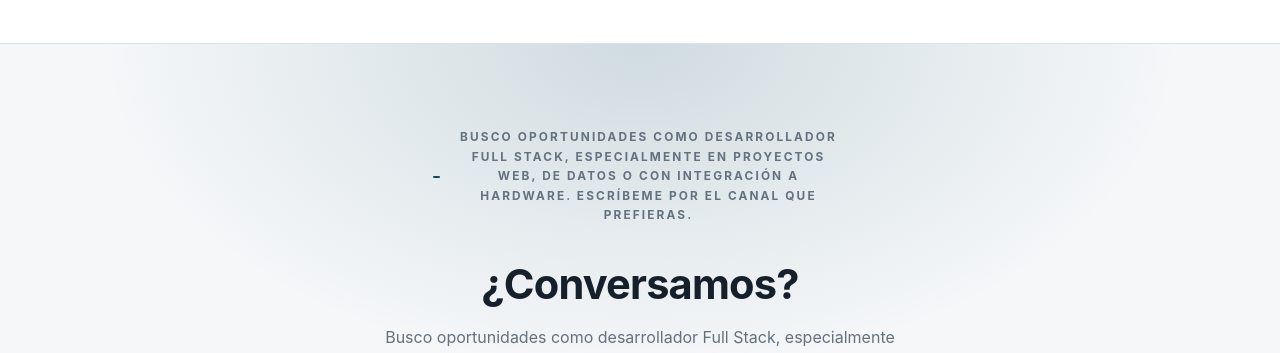
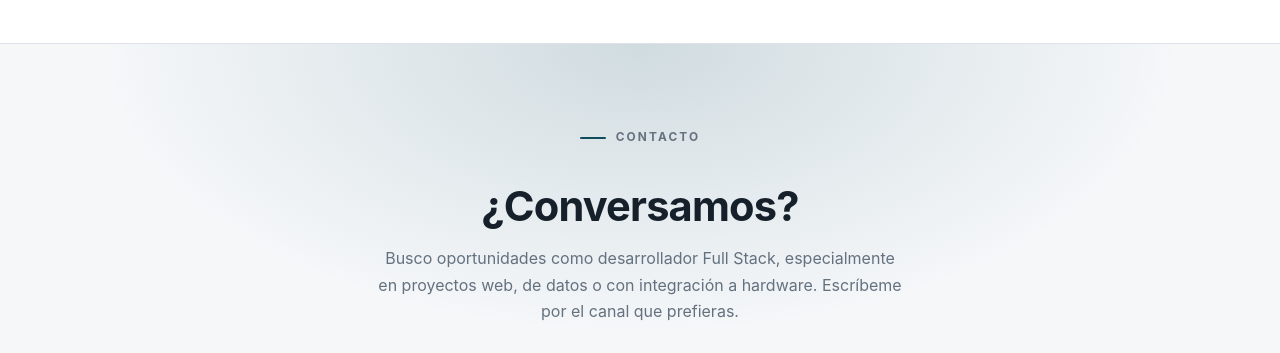
Before and after one commit to HowLonely/HowLonely.github.io, a plain HTML site: page index.html in a window 1280 px wide. Shown: the part 6050-6403 px from the top of the page. Drawn offline with Linux system fonts and the light colour scheme.

Commit message:
fix: duplicado contacto

```diff
--- a/index.html
+++ b/index.html
@@ -1928,7 +1928,7 @@ section + section { border-top: 1px solid var(--rule); }
       '#formacion .lang:nth-of-type(2) span': 'Intermedio',
       '#contacto .eyebrow': 'Contacto',
       '#contacto h2': '¿Conversamos?',
-      '#contacto .wrap > p.reveal': 'Busco oportunidades como desarrollador Full Stack, especialmente en proyectos web, de datos o con integración a hardware. Escríbeme por el canal que prefieras.',
+      '#contacto .wrap > p.reveal:not(.eyebrow)': 'Busco oportunidades como desarrollador Full Stack, especialmente en proyectos web, de datos o con integración a hardware. Escríbeme por el canal que prefieras.',
       '#contacto .contact-card:nth-child(2) b': 'Teléfono',
       '.footer a': 'Ver CV en formato A4'
     },
@@ -1997,7 +1997,7 @@ section + section { border-top: 1px solid var(--rule); }
       '#formacion .lang:nth-of-type(2) span': 'Intermediate',
       '#contacto .eyebrow': 'Contact',
       '#contacto h2': 'Let\'s talk',
-      '#contacto .wrap > p.reveal': 'I am looking for Full Stack developer opportunities, especially in web, data or hardware-integrated projects. Reach out through whichever channel you prefer.',
+      '#contacto .wrap > p.reveal:not(.eyebrow)': 'I am looking for Full Stack developer opportunities, especially in web, data or hardware-integrated projects. Reach out through whichever channel you prefer.',
       '#contacto .contact-card:nth-child(2) b': 'Phone',
       '.footer a': 'View CV in A4 format'
     }
```
